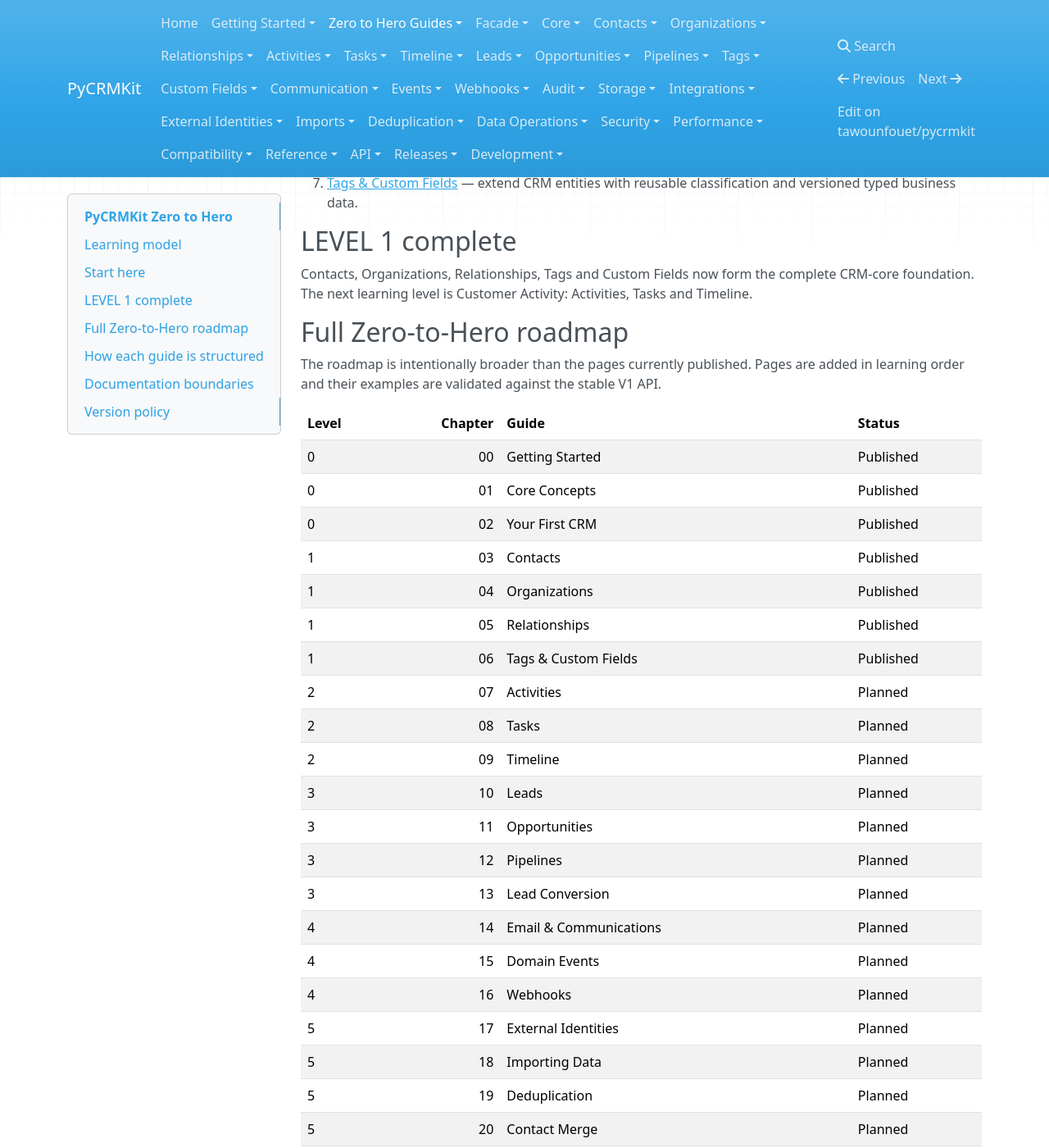
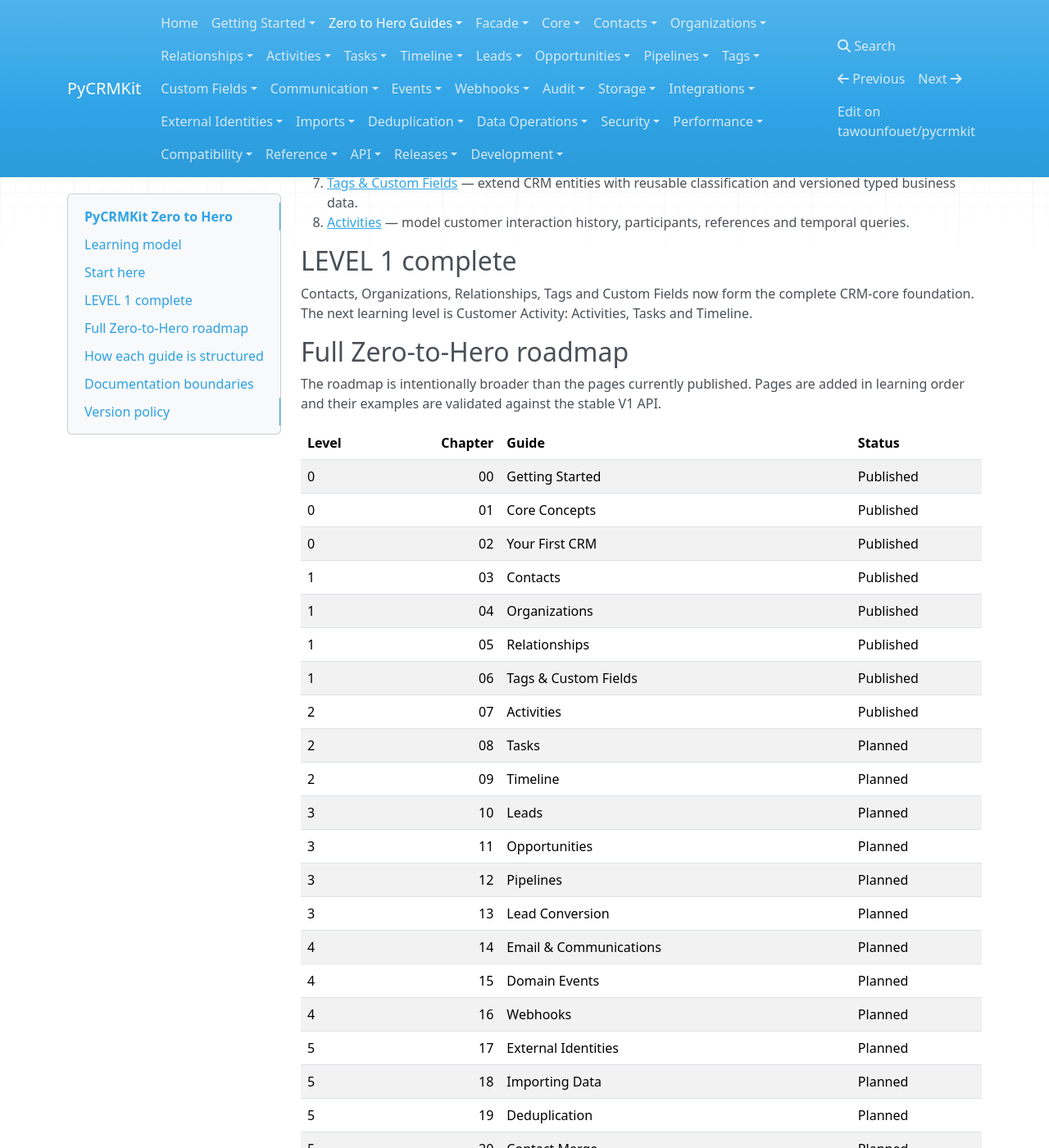
Before and after one commit to tawounfouet/pycrmkit, an MkDocs documentation site: the page built from docs/guides/index.md, in a window 1280 px wide and 1400 px high, scrolled down 888 px. Shown: the whole window at 82% size. Built offline with MkDocs 1.6.1, drawn with Linux system fonts in a browser that asks for light colours; nearby versions of some CDN libraries.

Commit message:
docs: publish Activities in zero-to-hero roadmap

```diff
--- a/docs/guides/index.md
+++ b/docs/guides/index.md
@@ -40,6 +40,7 @@
 5. [Organizations](04_organizations.md) — master company/account identity, domains, addresses, lifecycle and search.
 6. [Relationships](05_relationships.md) — connect CRM entities with typed, directional and temporal relationships.
 7. [Tags & Custom Fields](06_tags_and_custom_fields.md) — extend CRM entities with reusable classification and versioned typed business data.
+8. [Activities](07_activities.md) — model customer interaction history, participants, references and temporal queries.
 
 ## LEVEL 1 complete
 
@@ -59,7 +60,7 @@
 | 1 | 04 | Organizations | Published |
 | 1 | 05 | Relationships | Published |
 | 1 | 06 | Tags & Custom Fields | Published |
-| 2 | 07 | Activities | Planned |
+| 2 | 07 | Activities | Published |
 | 2 | 08 | Tasks | Planned |
 | 2 | 09 | Timeline | Planned |
 | 3 | 10 | Leads | Planned |
```
